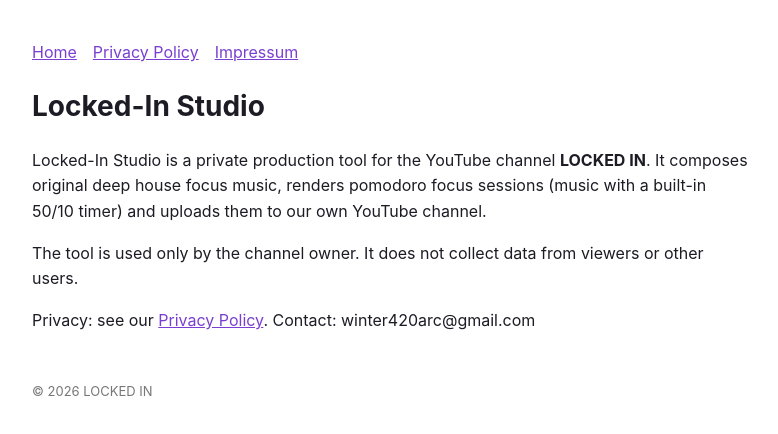
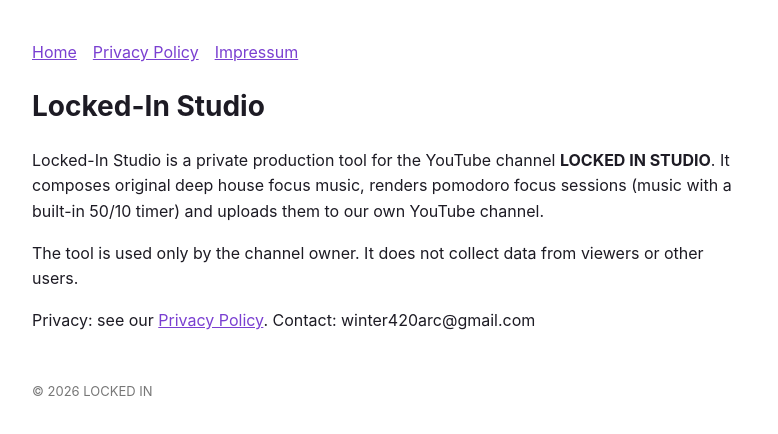
Before and after one commit to lockedinstudio/lockedinstudio.github.io, a plain HTML site: page index.html in a window 1280 px wide. Shown: the whole page, without its empty margins (248-1026 px from the left). Drawn offline with Linux system fonts and the light colour scheme.

Commit message:
Update channel name in index.html

```diff
--- a/index.html
+++ b/index.html
@@ -1,7 +1,7 @@
 <!doctype html><html lang="en"><head><meta charset="utf-8"><meta name="viewport" content="width=device-width,initial-scale=1"><title>Locked-In Studio</title><style>body{font:16px/1.6 -apple-system,BlinkMacSystemFont,"Segoe UI",sans-serif;max-width:720px;margin:40px auto;padding:0 20px;color:#1d1b24;background:#fff}h1{font-size:28px}h2{font-size:19px;margin-top:28px}a{color:#7a3fd1}nav a{margin-right:16px}footer{margin-top:48px;font-size:13px;color:#777}</style></head><body>
 <nav><a href="index.html">Home</a><a href="privacy-policy.html">Privacy Policy</a><a href="impressum.html">Impressum</a></nav>
 <h1>Locked-In Studio</h1>
-<p>Locked-In Studio is a private production tool for the YouTube channel <b>LOCKED IN</b>.
+<p>Locked-In Studio is a private production tool for the YouTube channel <b>LOCKED IN STUDIO</b>.
 It composes original deep house focus music, renders pomodoro focus sessions (music with a built-in 50/10 timer)
 and uploads them to our own YouTube channel.</p>
 <p>The tool is used only by the channel owner. It does not collect data from viewers or other users.</p>
```
